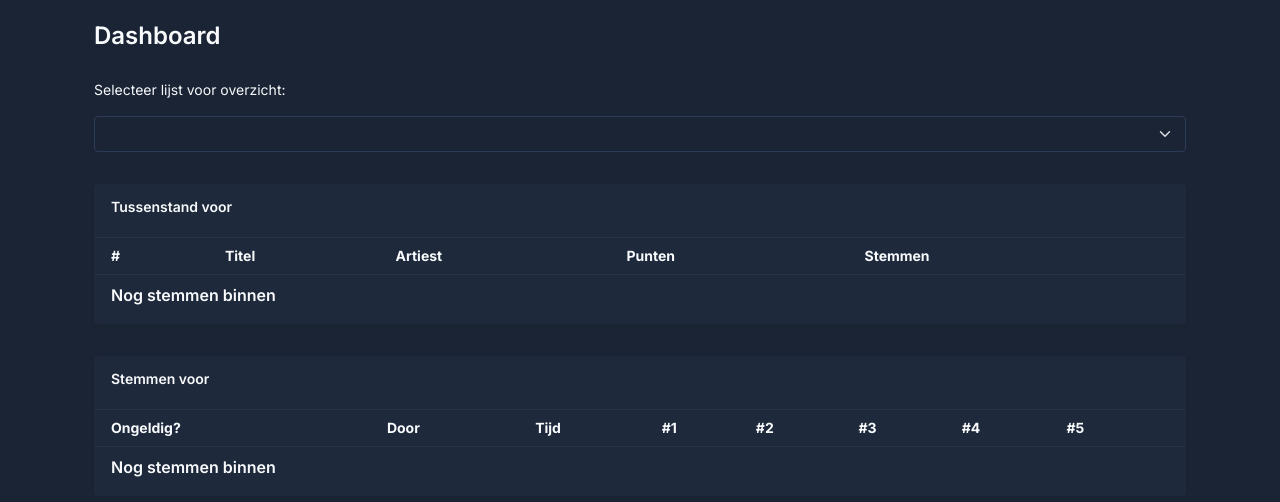
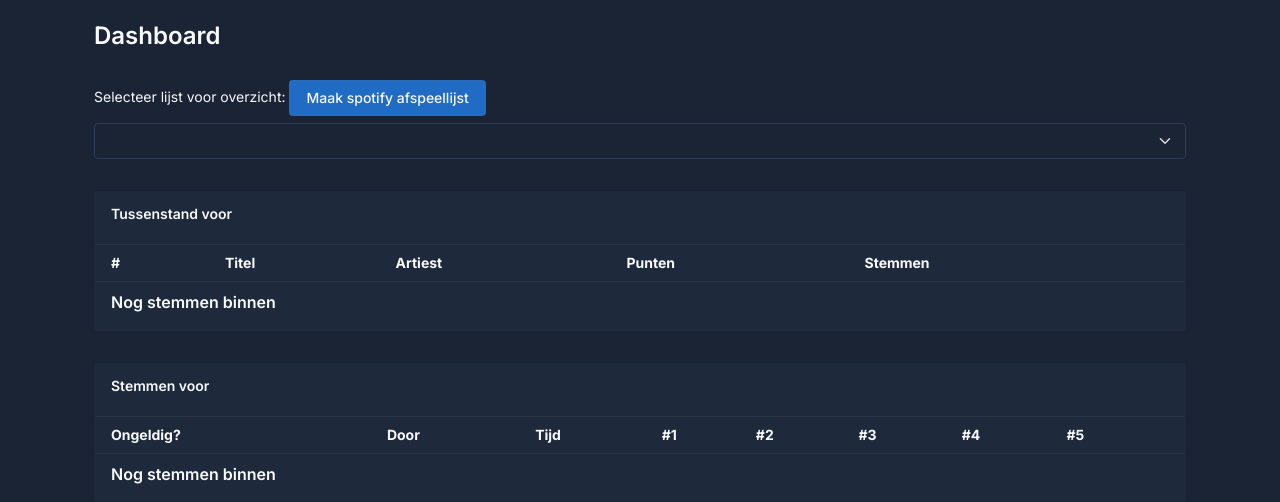
Before and after one commit to jur-clerkx/popell_top100, a Django app: page /dashboard/ in a window 1280 px wide. Shown: the part 112-614 px from the top of the page. Run offline with Django 4.2, Linux system fonts and the light colour scheme; the visitor is signed in with stand-in values (Sample User, id 1); data that the repository does not hold is empty.

Commit message:
Add functionality to create spotify playlist

```diff
--- a/core/models.py
+++ b/core/models.py
@@ -27,6 +27,9 @@ class HitList(models.Model):
             return current_hitlist.first()
         else:
             return None
+
+    def create_spotify_list(self):
+        spotify.create_playlist(self.name, self.get_list())
 
     def get_list(self):
         return (
--- a/core/templates/dashboard/index.html
+++ b/core/templates/dashboard/index.html
@@ -16,6 +16,7 @@
     <label for="hitlistSelect">
         <p>Selecteer lijst voor overzicht:</p>
     </label>
+    <a href="{% url 'core:create-spotify-playlist' hitlist.id %}" class="btn btn-primary">Maak spotify afspeellijst</a>
     <select class="form-select" id="hitlistSelect" onchange="changeHitlist()">
         {% for item in hitlists %}
             <option{% if item == hitlist %} selected{% endif %} value="{{ item.id }}">{{ item.name }}</option>
--- a/core/urls.py
+++ b/core/urls.py
@@ -69,4 +69,9 @@ urlpatterns = [
         views.ToggleSubmissionInvalidation.as_view(),
         name="toggle-submission-invalidation",
     ),
+    path(
+        "dashboard/create-spotify-playlist/<str:hitlist_id>",
+        views.HitListCreateSpotifyPlaylistView.as_view(),
+        name="create-spotify-playlist",
+    ),
 ]
--- a/core/views.py
+++ b/core/views.py
@@ -213,3 +213,10 @@ class ToggleSubmissionInvalidation(LoginRequiredMixin, View):
         submission.is_invalidated = not submission.is_invalidated
         submission.save()
         return redirect(reverse_lazy("core:dashboard"))
+
+
+class HitListCreateSpotifyPlaylistView(View):
+    def get(self, request, hitlist_id, *args, **kwargs):
+        hitlist = get_object_or_404(HitList, id=hitlist_id)
+        hitlist.create_spotify_list()
+        return redirect(reverse_lazy("core:dashboard"))
```
Also changed, not shown: core/spotify/spotify.py (+18 -1 lines).
